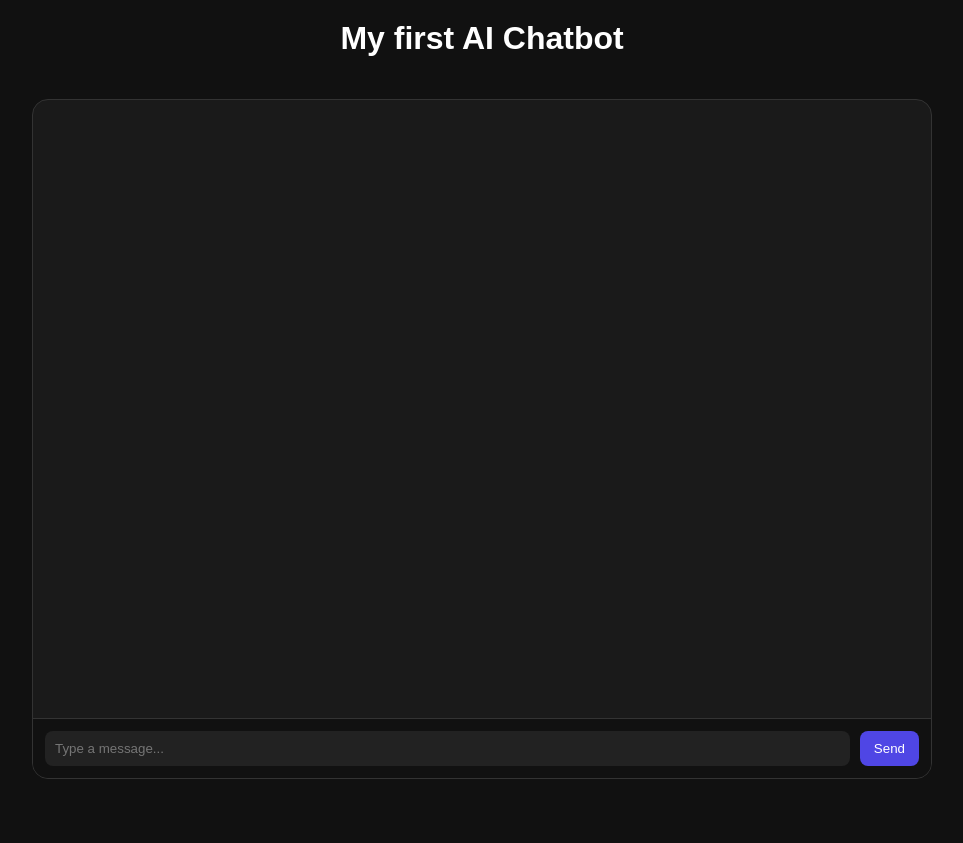
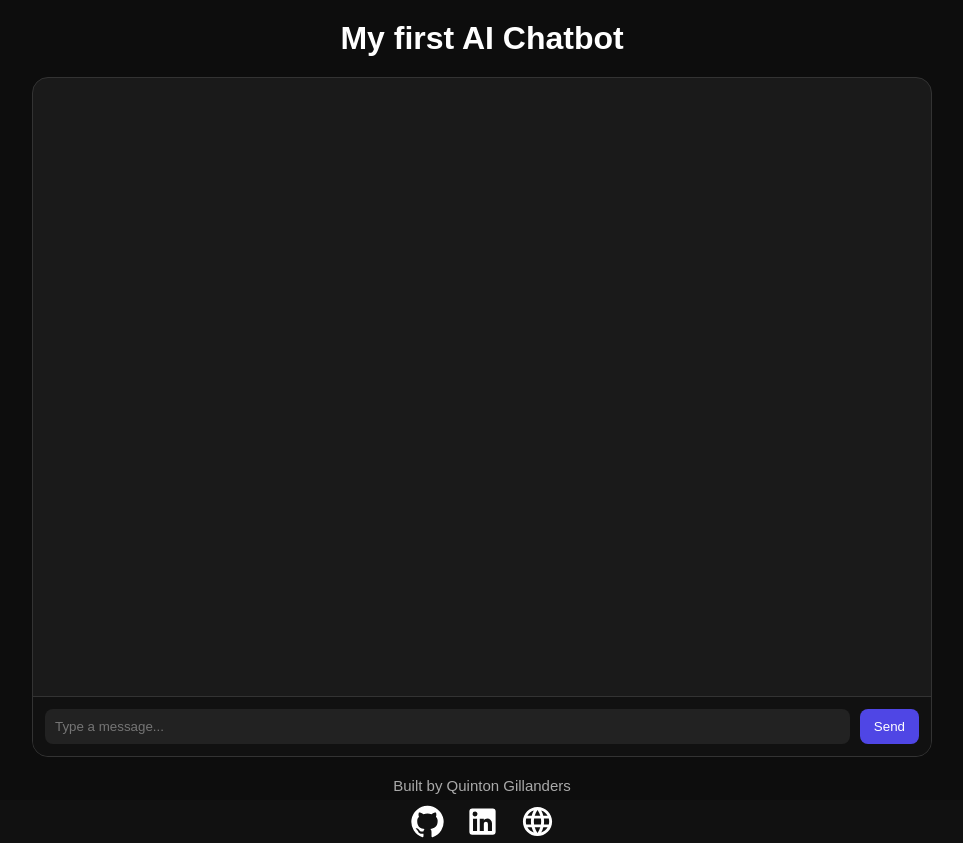
Before and after one commit to quintongillanders/aichatbot123, a React (Vite) app in the folder aichatbot/: page / in a window 1280 px wide. Shown: the whole page, without its empty margins (158-1121 px from the left). Before the commit the page ends 800 px from the top, so only its background shows below. Built offline with nearby package versions, Linux system fonts and the light colour scheme.

Commit message:
Fixed chat.css and added a footer with social links

```diff
--- a/aichatbot/package.json
+++ b/aichatbot/package.json
@@ -10,6 +10,10 @@
     "preview": "vite preview"
   },
   "dependencies": {
+    "@emotion/react": "^11.14.0",
+    "@emotion/styled": "^11.14.1",
+    "@mui/icons-material": "^9.1.1",
+    "@mui/material": "^9.1.1",
     "react": "^19.2.6",
     "react-dom": "^19.2.6"
   },
--- a/aichatbot/src/App.css
+++ b/aichatbot/src/App.css
@@ -17,3 +17,45 @@ h1 {
   justify-content: center;
   align-items: center;
 }
+
+.app {
+  min-height: 100vh;
+  background: #0d0d0d;
+  display: flex;
+  flex-direction: column;
+  align-items: center;
+}
+
+.chat-wrapper {
+  flex: 1;
+  display: flex;
+  align-items: center;
+}
+
+.footer {
+  margin-top: 20px;
+  margin-bottom: 20px;
+  text-align: center;
+  color: #aaa;
+}
+
+.footer p {
+  margin-bottom: 10px;
+  font-size: 15px;
+}
+
+.socials {
+  display: flex;
+  justify-content: center;
+  gap: 20px;
+}
+
+.socials a {
+  color: white;
+  transition: 0.2s;
+}
+
+.socials a:hover {
+  color: #4f46e5;
+  transform: scale(1.1);
+}
--- a/aichatbot/src/App.jsx
+++ b/aichatbot/src/App.jsx
@@ -1,5 +1,9 @@
 import Chat from "./Chat";
 import "./App.css";
+
+import GitHubIcon from "@mui/icons-material/GitHub";
+import LinkedInIcon from "@mui/icons-material/LinkedIn";
+import LanguageIcon from "@mui/icons-material/Language";
 
 function App() {
   return (
@@ -9,6 +13,37 @@ function App() {
       <div className="chat-wrapper">
         <Chat />
       </div>
+
+      <footer className="footer">
+        <p>Built by Quinton Gillanders</p>
+
+        <div className="socials">
+          <a
+            href="https://github.com/quintongillanders"
+            target="_blank"
+            rel="noopener noreferrer"
+          >
+            <GitHubIcon fontSize="large" />
+          </a>
+
+          <a
+            href="https://www.linkedin.com/in/quinton-gillanders-335985297/"
+            target="_blank"
+            rel="noopener noreferrer"
+          >
+            <LinkedInIcon fontSize="large" />
+          </a>
+
+          <a
+            href="https://quinton-portfolio-nine.vercel.app/"
+            target="_blank"
+            rel="noopener noreferrer"
+            aria-label="Portfolio"
+          >
+            <LanguageIcon fontSize="large" />
+          </a>
+        </div>
+      </footer>
     </div>
   );
 }
--- a/aichatbot/src/Chat.css
+++ b/aichatbot/src/Chat.css
@@ -29,20 +29,37 @@
 }
 
 .message {
-  padding: 10px 12px;
-  border-radius: 10px;
-  max-width: 75%;
-  word-wrap: break-word;
+  display: flex;
+  width: 100%;
 }
 
 .message.user {
-  background: #4f46e5;
-  align-self: flex-end;
+  justify-content: flex-end;
 }
 
 .message.bot {
+  justify-content: flex-start;
+}
+
+.bubble {
+  max-width: 75%;
+  padding: 12px 16px;
+  border-radius: 18px;
+  word-wrap: break-word;
+  white-space: pre-wrap;
+  line-height: 1.5;
+}
+
+.message.user .bubble {
+  background: #4f46e5;
+  color: white;
+  border-bottom-right-radius: 6px;
+}
+
+.message.bot .bubble {
   background: #2a2a2a;
-  align-self: flex-start;
+  color: white;
+  border-bottom-left-radius: 6px;
 }
 
 .inputBar {
--- a/aichatbot/src/Chat.jsx
+++ b/aichatbot/src/Chat.jsx
@@ -119,11 +119,17 @@ export default function Chat() {
 
         <div className="messages">
           {messages.map((msg) => (
-            <div key={msg.id} className={`message ${msg.role}`}>
-              {msg.content}
+            <div
+              key={msg.id}
+              className={`message ${
+                msg.role === "user" ? "user" : "bot"
+              }`}
+            >
+              <div className="bubble">
+                {msg.content}
+              </div>
             </div>
           ))}
-
           {isTyping && (
             <div className="message assistant typing">
               <span className="dot"></span>
```
Also changed, not shown: 1 other file (tests, documents, lock files or other folders).
